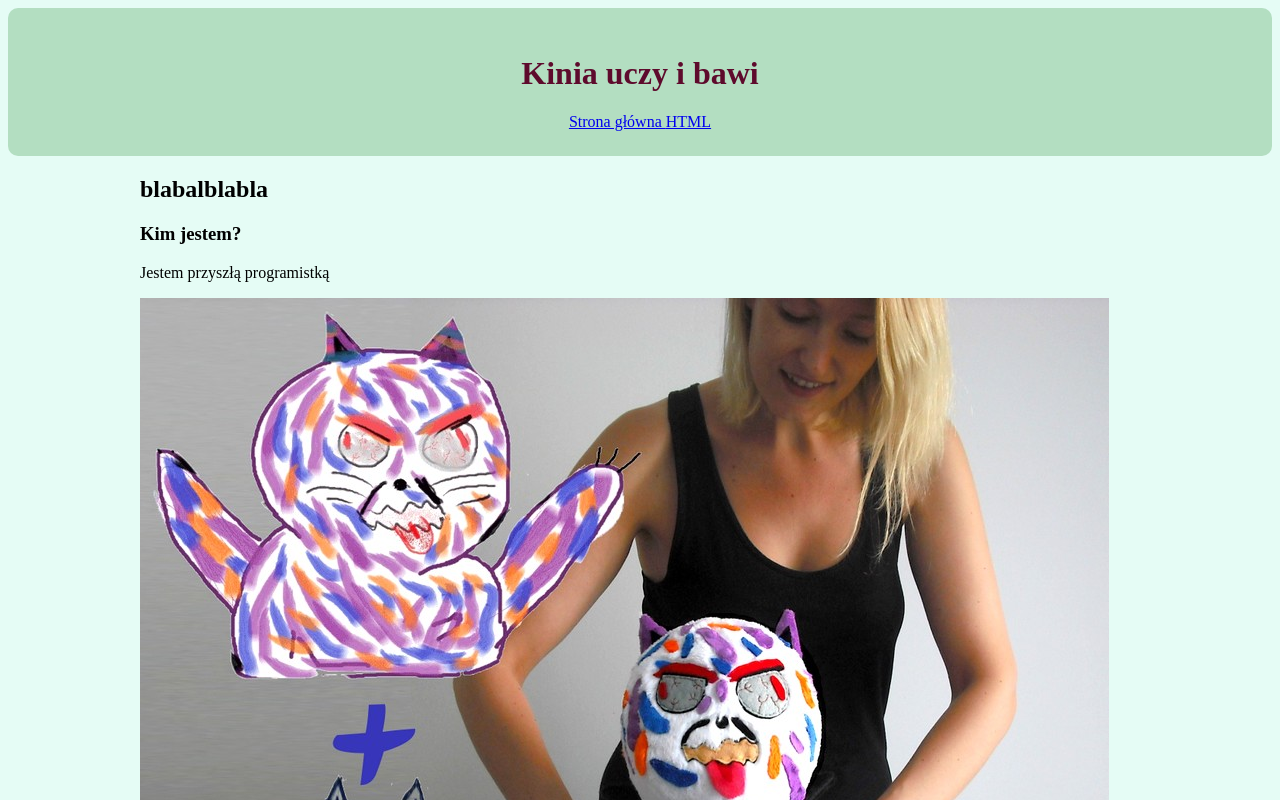
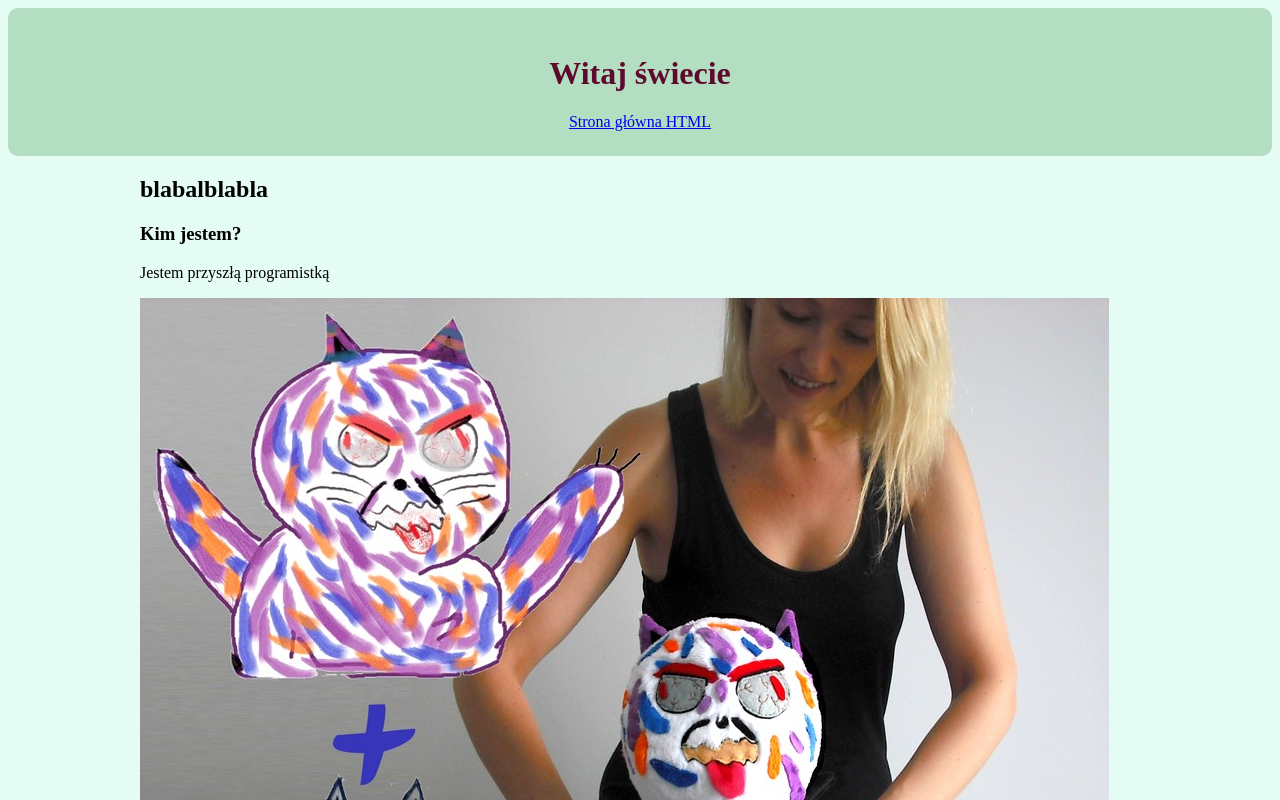
Before and after one commit to Kinga-Glogowska/homepage, a plain HTML site: page index.html in a window 1280 px wide. Shown: the top 800 px of the page. Drawn offline with Linux system fonts and the light colour scheme.

Commit message:
adding a function changing html content

```diff
--- a/index.html
+++ b/index.html
@@ -10,7 +10,7 @@
 
   <body>
      <header class="header-site">
-      <h1 class="header-site__title">Kinia uczy i bawi</h1>
+      <h1 class="header-site__title header-site__title--js">Kinia uczy i bawi</h1>
       <nav class="header-site__navigation">
         <a href="index.html" class="header-site__navigation-homepage">Strona główna </a>
         <a href="nauka-html.html" class="header-site__navigation-link">HTML</a>
--- a/script.js
+++ b/script.js
@@ -21,12 +21,18 @@ greet = invitation(firstName, secondName);
 console.log(greet);
 
 //arrow function
-const invitationArrow= (firstName, secondName) => {
+const invitationArrow = (firstName, secondName) => {
   return `hello my name is ${firstName} ${secondName}`;
-}
+};
 
 greeting = invitationArrow("kinga", "Glogowska");
 console.log(greeting);
 
+//a function changing html content
 
-//adding a function using html content
+const createContent = (querySelectorContent, content) => {
+  const element = document.querySelector(querySelectorContent);
+  element.innerHTML = content;
+};
+
+createContent(".header-site__title--js", "Witaj świecie");
```
